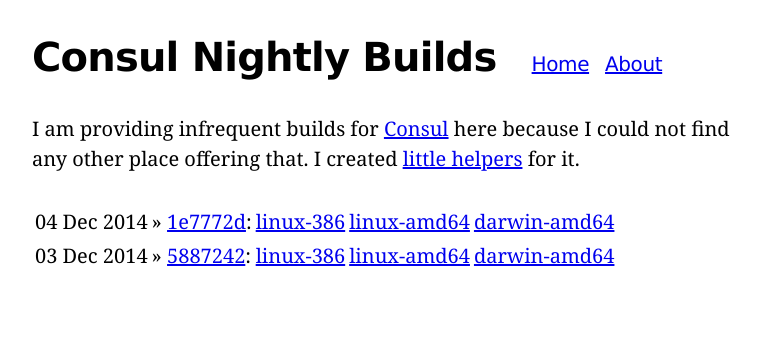
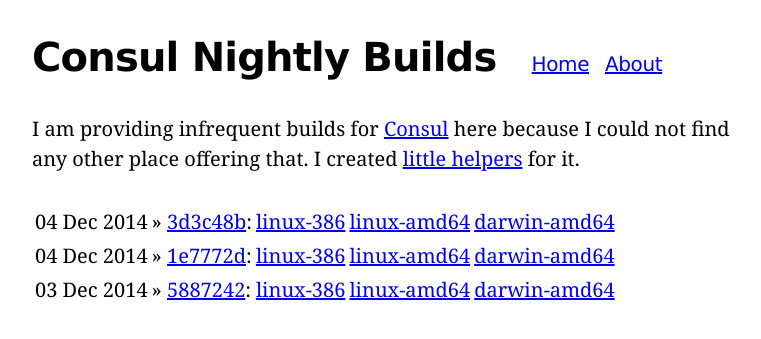
Before and after one commit to hanshasselberg/i0rek.github.io, a Jekyll site: the page built from consul-nightly/index.html, in a window 1280 px wide. Shown: the top 339 px of the page, without its empty margins (258-1019 px from the left). Built offline with Jekyll 4.4.1, drawn with Linux system fonts in a browser that asks for light colours; Markdown is read by kramdown in place of the engine named in the settings; comment, search, counter and statistics services are not loaded.

```diff
--- a/consul-nightly/index.html
+++ b/consul-nightly/index.html
@@ -3,6 +3,8 @@ layout: default
 xname: Consul Nightly Builds
 title: Consul Nightly Builds
 revisions:
+  - date: 04 Dec 2014
+    sha:  3d3c48bd504defd585dbaefa1336ea3c359ad04a
   - date: 04 Dec 2014
     sha:  1e7772d570537fb651d554309c44865f56d291d1
   - date: 03 Dec 2014
```
